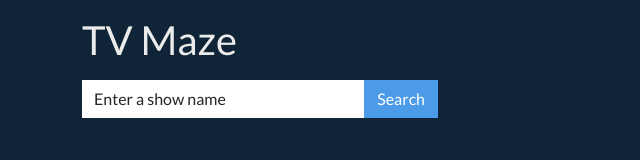
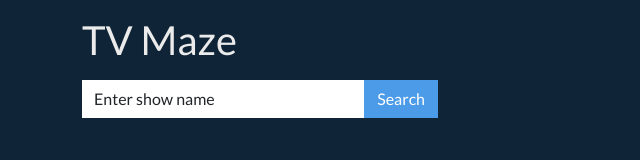
Before and after one commit to russethk/russethk.github.io, a plain HTML site: page apis-tvmaze/index.html in a window 1280 px wide. Shown: the full height of the page, 0-640 px from the left. Drawn offline with nearby package versions, Linux system fonts and the light colour scheme.

Commit message:
index page update

```diff
--- a/apis-tvmaze/index.html
+++ b/apis-tvmaze/index.html
@@ -17,7 +17,7 @@
       <div class="mb-3 row">
         <div class="col-xs-12 col-sm-8 col-md-6 col-lg-5 col-xl-4">
           <div class="input-group">
-            <input id="searchForm-term" type="search" required value="Enter a show name" class="form-control"
+            <input id="searchForm-term" type="search" required value="Enter show name" class="form-control"
               aria-label="Search">
             <button type="submit" class="input-group-text btn btn-primary">Search</button>
           </div>
```
